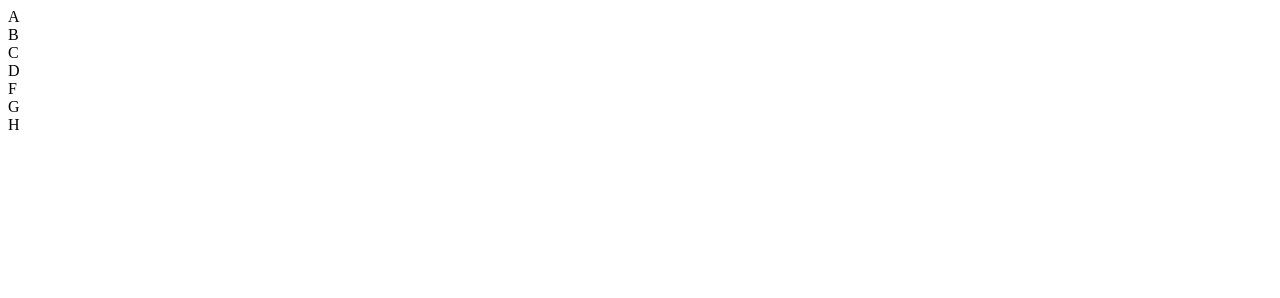
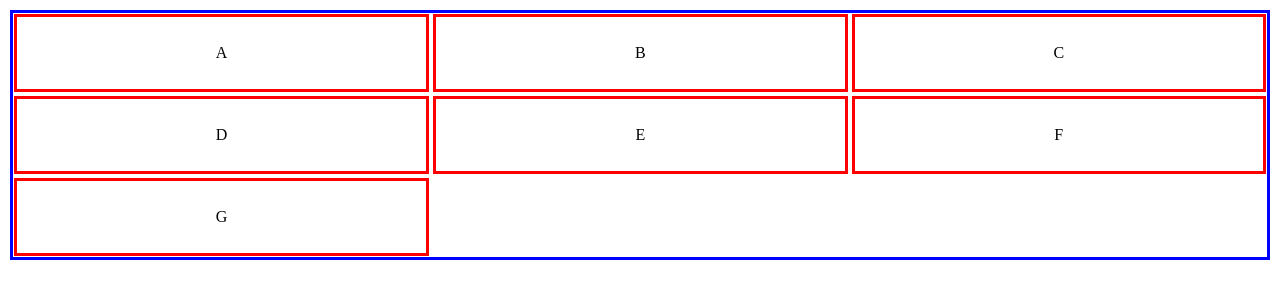
Before and after one commit to fcojorgeaguiar/HTML5-CSS3, a plain HTML site: page Exercicios/Ex028/grid01/index.html in a window 1280 px wide. Drawn offline with Linux system fonts and the light colour scheme.

Commit message:
Update index.html

```diff
--- a/Exercicios/Ex028/grid01/index.html
+++ b/Exercicios/Ex028/grid01/index.html
@@ -4,6 +4,31 @@
     <meta charset="UTF-8">
     <meta name="viewport" content="width=device-width, initial-scale=1.0">
     <title>Grid Layout na prática</title>
+    <style>
+        *{
+            margin: 0;
+            padding: 0;
+            box-sizing: border-box;
+        }
+
+        .conteiner{
+            border: 3px solid blue;
+            height: 250px;
+            margin: 10px;
+            display: grid;
+            grid-template-columns: auto auto auto;
+            grid-template-rows: auto auto auto;
+            gap: 2px;
+        }
+        .item{
+            border: 3px solid red;
+            padding: 5px;
+            margin: 1px;
+            display: flex;
+            align-items: center;
+            justify-content: center;
+        }
+    </style>
 </head>
 <body>
     <div class="conteiner">
@@ -11,9 +36,9 @@
         <div class="item">B</div>
         <div class="item">C</div>
         <div class="item">D</div>
+        <div class="item">E</div>
         <div class="item">F</div>
         <div class="item">G</div>
-        <div class="item">H</div>
     </div>
 </body>
 </html>
```
